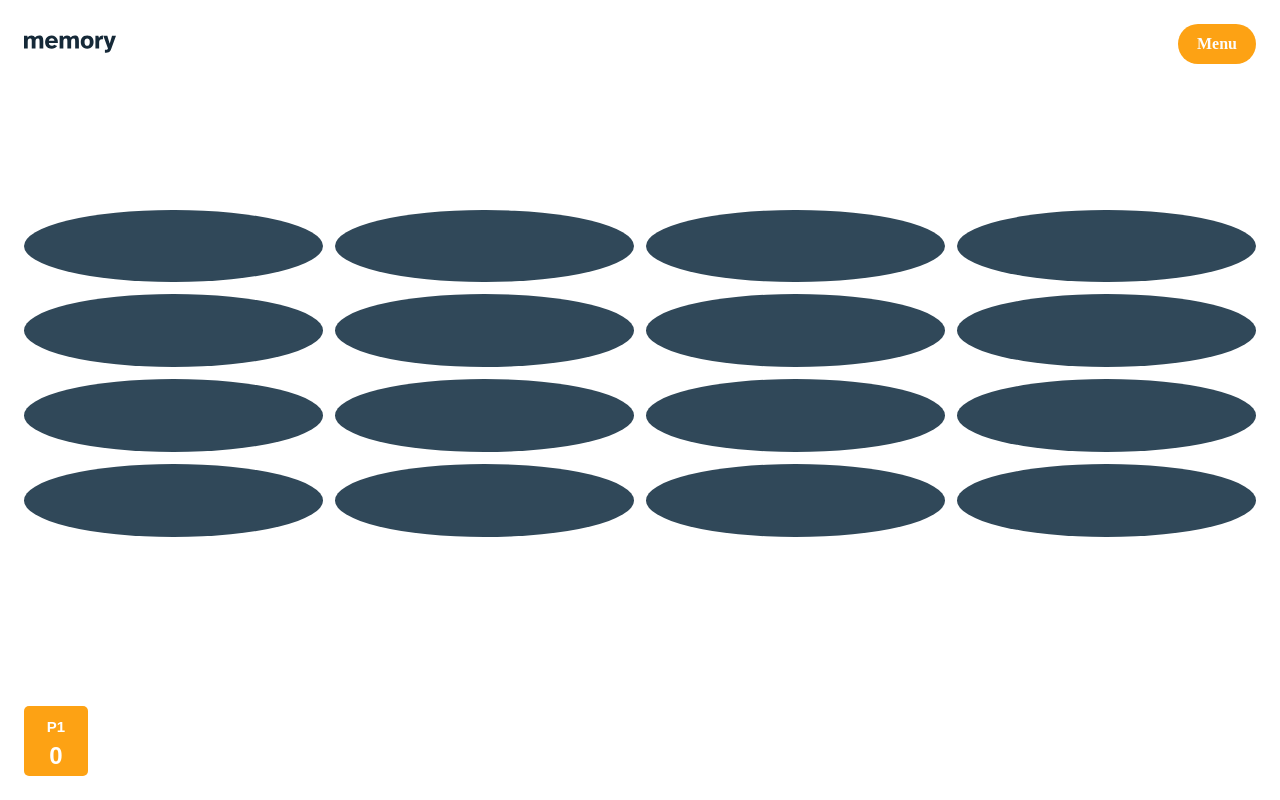
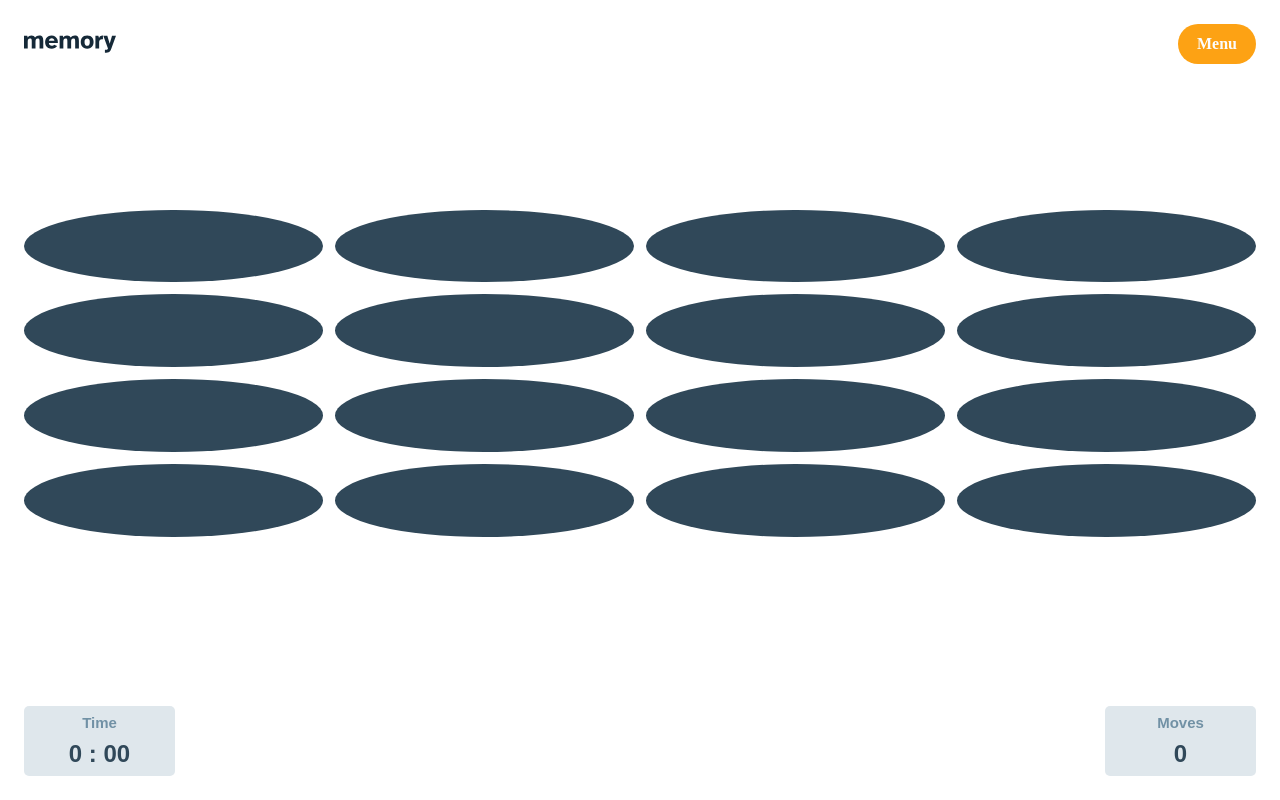
Before and after one commit to smccourtb/memory-game, a React (Create React App) app: page / in a window 1280 px wide. Both pictures are taken after a click on the button "Start Game". Built offline with nearby package versions, Linux system fonts and the light colour scheme.

Commit message:
add comments to GameBoard

```diff
--- a/src/components/Footer.js
+++ b/src/components/Footer.js
@@ -7,14 +7,15 @@ const Footer = ({ moveCount, time, settings, playerTurn, scores }) => {
     const cards = [];
     for (let i = 1; i < settings.playerCount + 1; i++) {
       cards.push(
-        <PlayerCard number={i} playerTurn={playerTurn} score={scores} />
+        <PlayerCard key={i} number={i} playerTurn={playerTurn} score={scores} />
       );
     }
     return cards;
   };
+
   return (
     <Container>
-      {settings.playerCount < 1 ? (
+      {settings.playerCount < 2 ? (
         <>
           <DataContainer role="time-container">
             <Title>Time</Title>
--- a/src/components/PlayerCard.jsx
+++ b/src/components/PlayerCard.jsx
@@ -38,6 +38,6 @@ export default PlayerCard;
 
 PlayerCard.propTypes = {
   number: PropTypes.number,
-  score: PropTypes.number,
-  playerTurn: PropTypes.bool,
+  score: PropTypes.object,
+  playerTurn: PropTypes.number,
 };
--- a/src/index.js
+++ b/src/index.js
@@ -4,18 +4,15 @@ import App from "./App";
 import Setup from "./components/Setup";
 import "./styles/index";
 import { GlobalStyle } from "./styles";
-import styled, { css } from "styled-components";
+import styled from "styled-components";
 
 const Container = styled.div`
   height: 100vh;
   width: 100%;
   padding: 24px;
-  ${(props) =>
-    props["setup"] &&
-    css`
-      background-color: #152938;
-    `}
+  background-color: ${({ setup }) => setup && `#152938`};
 `;
+
 const Root = () => {
   const [setup, setSetup] = useState(true);
   const [settings, setSettings] = useState({
@@ -23,7 +20,6 @@ const Root = () => {
     playerCount: 1,
     boardSize: 16,
   });
-  console.log(settings);
 
   return (
     <Container setup={setup}>
```
Also changed, not shown: src/components/Gameboard.js (+7 -2 lines).
